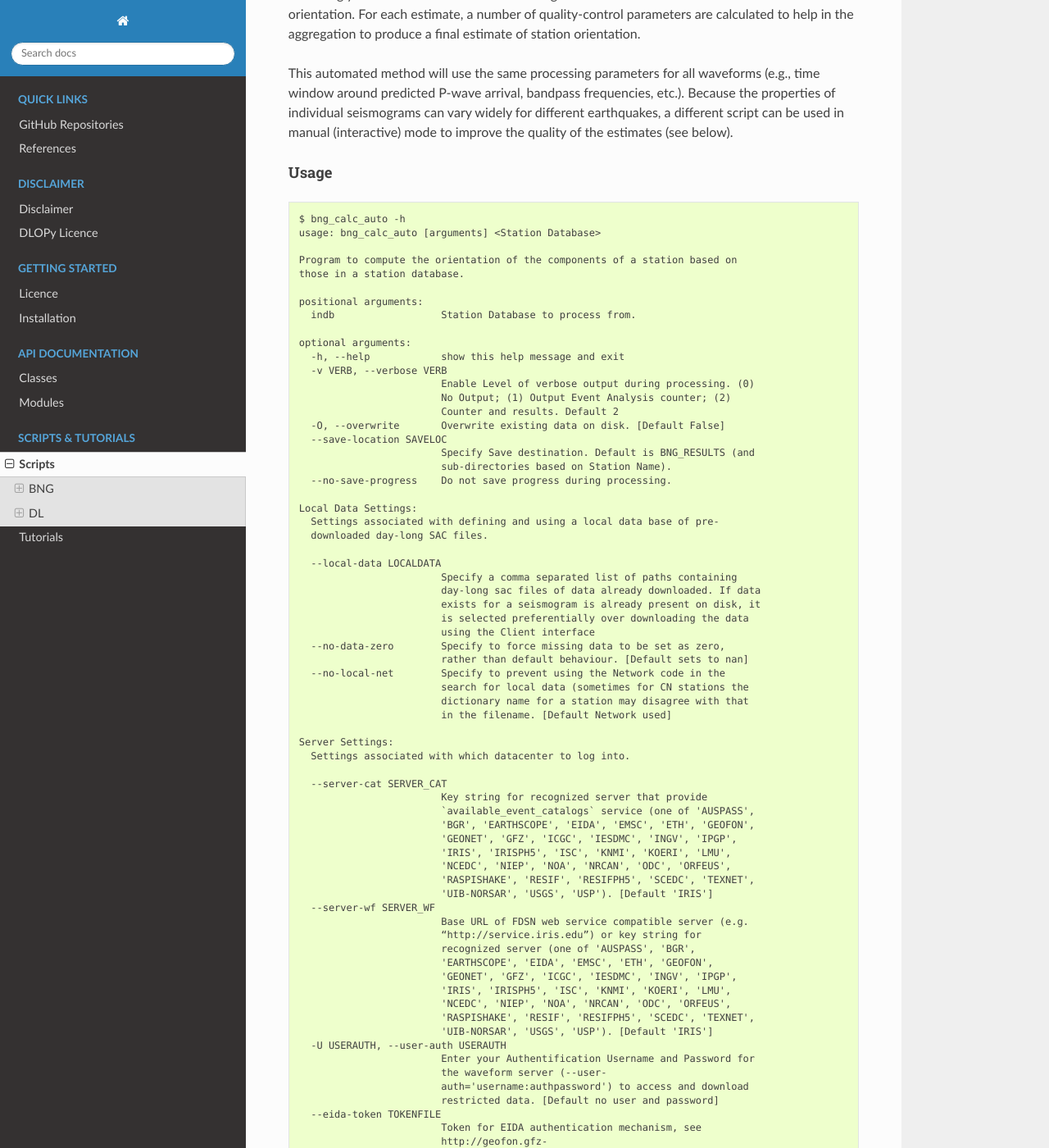
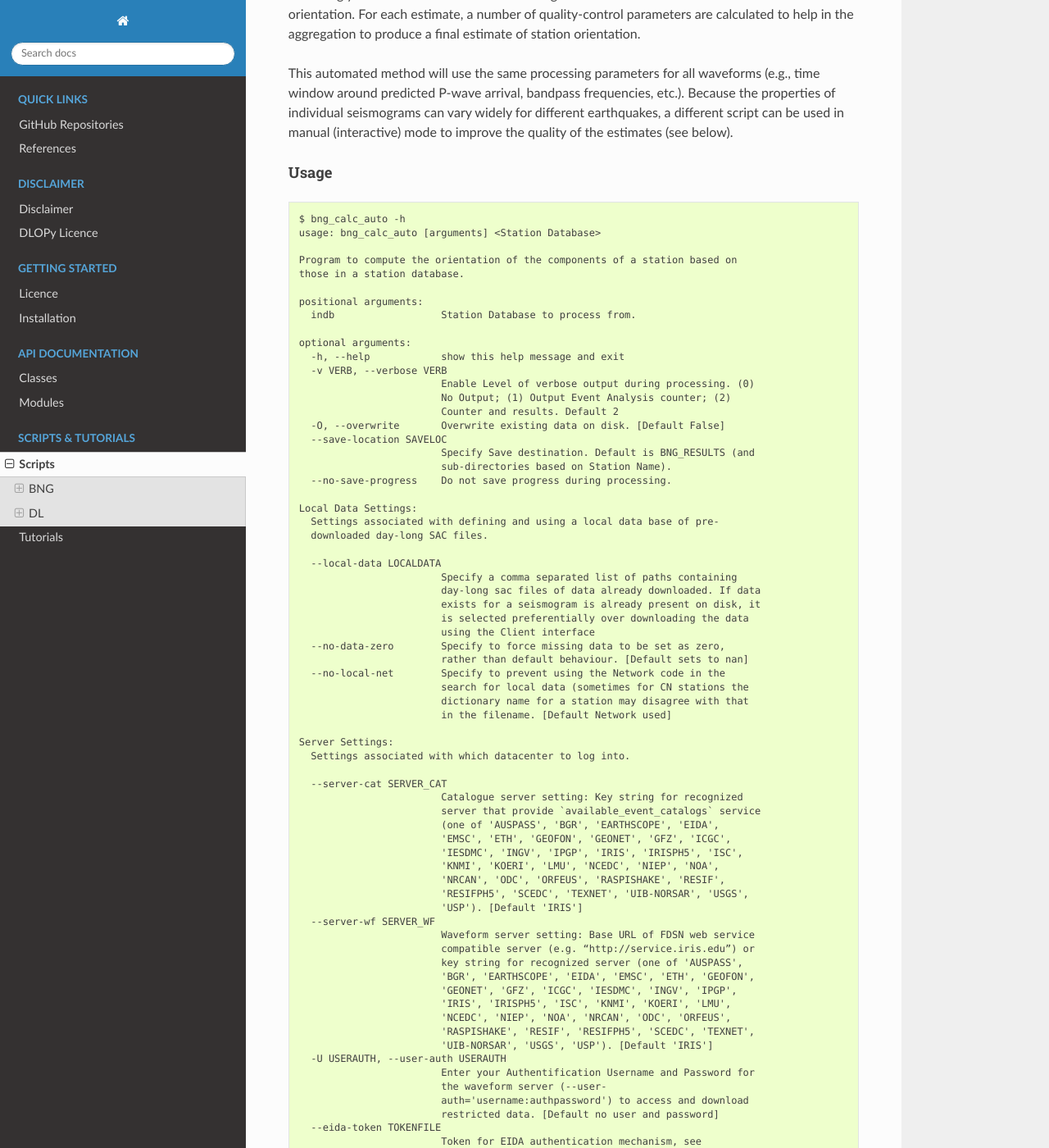
Before and after one commit to nfsi-canada/OrientPy, a Sphinx documentation site: the page built from docs/scripts.rst, in a window 1280 px wide and 1400 px high, scrolled down 600 px. Shown: the whole window at 82% size. Built offline with Sphinx 7.4.7 and the Read the Docs theme 3.1.0, drawn with Linux system fonts in a browser that asks for light colours; some of the changed text lies outside the part shown.

Commit message:
updated helper for script args

```diff
--- a/docs/scripts.rst
+++ b/docs/scripts.rst
@@ -81,19 +81,20 @@ Usage
       Settings associated with which datacenter to log into.
 
       --server-cat SERVER_CAT
-                            Key string for recognized server that provide
-                            `available_event_catalogs` service (one of 'AUSPASS',
+                            Catalogue server setting: Key string for recognized
+                            server that provide `available_event_catalogs` service
+                            (one of 'AUSPASS', 'BGR', 'EARTHSCOPE', 'EIDA',
+                            'EMSC', 'ETH', 'GEOFON', 'GEONET', 'GFZ', 'ICGC',
+                            'IESDMC', 'INGV', 'IPGP', 'IRIS', 'IRISPH5', 'ISC',
+                            'KNMI', 'KOERI', 'LMU', 'NCEDC', 'NIEP', 'NOA',
+                            'NRCAN', 'ODC', 'ORFEUS', 'RASPISHAKE', 'RESIF',
+                            'RESIFPH5', 'SCEDC', 'TEXNET', 'UIB-NORSAR', 'USGS',
+                            'USP'). [Default 'IRIS']
+      --server-wf SERVER_WF
+                            Waveform server setting: Base URL of FDSN web service
+                            compatible server (e.g. “http://service.iris.edu”) or
+                            key string for recognized server (one of 'AUSPASS',
                             'BGR', 'EARTHSCOPE', 'EIDA', 'EMSC', 'ETH', 'GEOFON',
-                            'GEONET', 'GFZ', 'ICGC', 'IESDMC', 'INGV', 'IPGP',
-                            'IRIS', 'IRISPH5', 'ISC', 'KNMI', 'KOERI', 'LMU',
-                            'NCEDC', 'NIEP', 'NOA', 'NRCAN', 'ODC', 'ORFEUS',
-                            'RASPISHAKE', 'RESIF', 'RESIFPH5', 'SCEDC', 'TEXNET',
-                            'UIB-NORSAR', 'USGS', 'USP'). [Default 'IRIS']
-      --server-wf SERVER_WF
-                            Base URL of FDSN web service compatible server (e.g.
-                            “http://service.iris.edu”) or key string for
-                            recognized server (one of 'AUSPASS', 'BGR',
-                            'EARTHSCOPE', 'EIDA', 'EMSC', 'ETH', 'GEOFON',
                             'GEONET', 'GFZ', 'ICGC', 'IESDMC', 'INGV', 'IPGP',
                             'IRIS', 'IRISPH5', 'ISC', 'KNMI', 'KOERI', 'LMU',
                             'NCEDC', 'NIEP', 'NOA', 'NRCAN', 'ODC', 'ORFEUS',
@@ -293,19 +294,20 @@ Usage
       Settings associated with which datacenter to log into.
 
       --server-cat SERVER_CAT
-                            Key string for recognized server that provide
-                            `available_event_catalogs` service (one of 'AUSPASS',
+                            Catalogue server setting: Key string for recognized
+                            server that provide `available_event_catalogs` service
+                            (one of 'AUSPASS', 'BGR', 'EARTHSCOPE', 'EIDA',
+                            'EMSC', 'ETH', 'GEOFON', 'GEONET', 'GFZ', 'ICGC',
+                            'IESDMC', 'INGV', 'IPGP', 'IRIS', 'IRISPH5', 'ISC',
+                            'KNMI', 'KOERI', 'LMU', 'NCEDC', 'NIEP', 'NOA',
+                            'NRCAN', 'ODC', 'ORFEUS', 'RASPISHAKE', 'RESIF',
+                            'RESIFPH5', 'SCEDC', 'TEXNET', 'UIB-NORSAR', 'USGS',
+                            'USP'). [Default 'IRIS']
+      --server-wf SERVER_WF
+                            Waveform server setting: Base URL of FDSN web service
+                            compatible server (e.g. “http://service.iris.edu”) or
+                            key string for recognized server (one of 'AUSPASS',
                             'BGR', 'EARTHSCOPE', 'EIDA', 'EMSC', 'ETH', 'GEOFON',
-                            'GEONET', 'GFZ', 'ICGC', 'IESDMC', 'INGV', 'IPGP',
-                            'IRIS', 'IRISPH5', 'ISC', 'KNMI', 'KOERI', 'LMU',
-                            'NCEDC', 'NIEP', 'NOA', 'NRCAN', 'ODC', 'ORFEUS',
-                            'RASPISHAKE', 'RESIF', 'RESIFPH5', 'SCEDC', 'TEXNET',
-                            'UIB-NORSAR', 'USGS', 'USP'). [Default 'IRIS']
-      --server-wf SERVER_WF
-                            Base URL of FDSN web service compatible server (e.g.
-                            “http://service.iris.edu”) or key string for
-                            recognized server (one of 'AUSPASS', 'BGR',
-                            'EARTHSCOPE', 'EIDA', 'EMSC', 'ETH', 'GEOFON',
                             'GEONET', 'GFZ', 'ICGC', 'IESDMC', 'INGV', 'IPGP',
                             'IRIS', 'IRISPH5', 'ISC', 'KNMI', 'KOERI', 'LMU',
                             'NCEDC', 'NIEP', 'NOA', 'NRCAN', 'ODC', 'ORFEUS',
```
Also changed, not shown: 2 other files.
